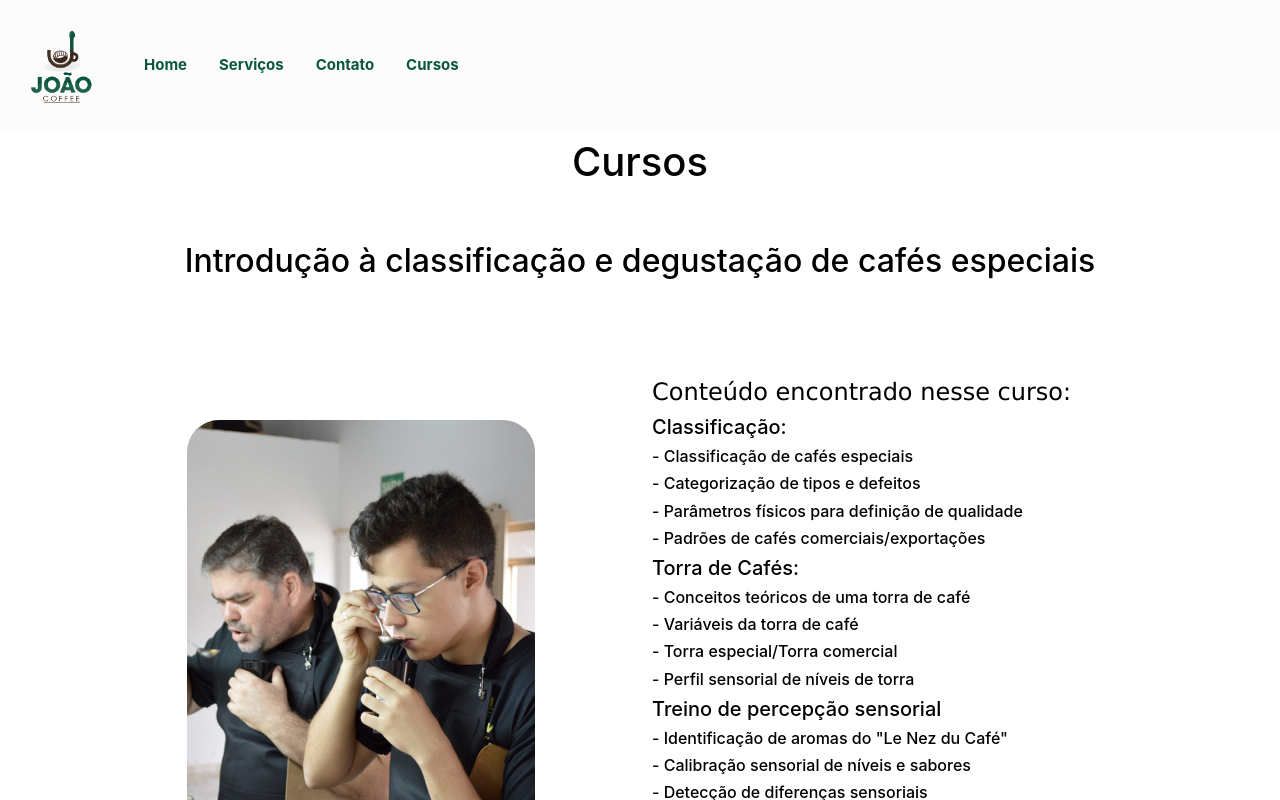
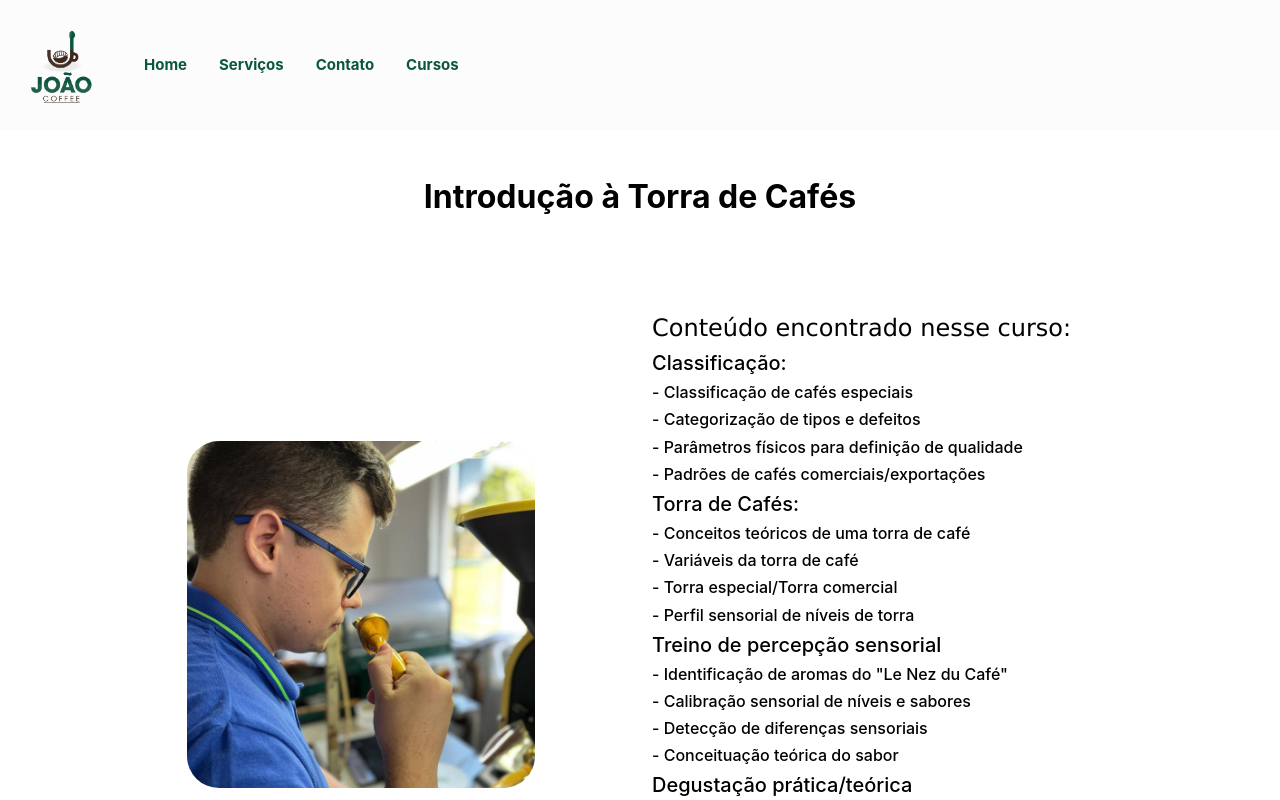
Before and after one commit to KelvinFlora/joao-coffee, a Vue app: page /cursotorra in a window 1280 px wide. Shown: the top 800 px of the page. Built offline with nearby package versions, Linux system fonts and the light colour scheme.

Commit message:
title roast adjustment

```diff
--- a/src/views/RoastCourse.vue
+++ b/src/views/RoastCourse.vue
@@ -1,18 +1,17 @@
 <template>
   <div class="container">
-    <h1 class="curso-title text-center p-5 pt-2 wow">Cursos</h1>
     <div>
-      <div class="text-center title-course1">
-        <h2>Introdução à classificação e degustação de cafés especiais</h2>
+      <div class="text-center title-course1 pt-5">
+        <h2><b>Introdução à Torra de Cafés</b></h2>
       </div>
       <div class="container">
         <div class="card mb-3 rounded-start wow">
           <div class="row">
             <div class="col-md-6 d-flex justify-content-center align-items-center">
               <img
-                src="../../public/images/coffeetaste5.jpg"
+                src="../../public/images/torra.jpg"
                 class="img-fluid rounded-center align-items-center card-img"
-                alt="Helcio Baroni tocando piano junto ao seu aluno"
+                alt="João sentido o cheio do café durante a torra"
               />
             </div>
             <div class="col-md-6 d-flex align-items-center course-desc wow">
```
